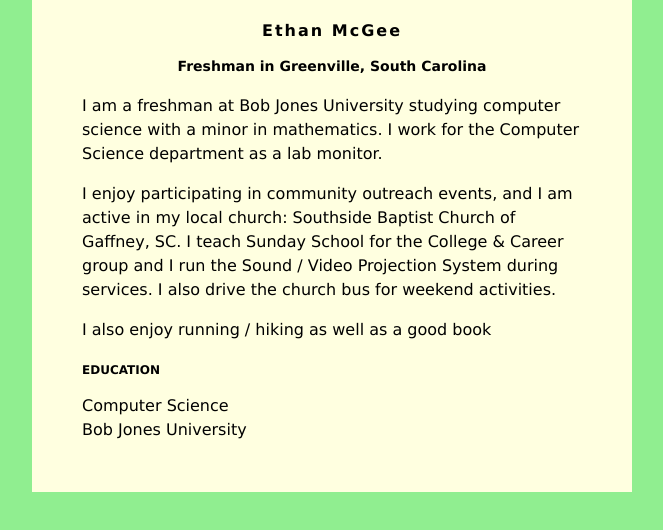
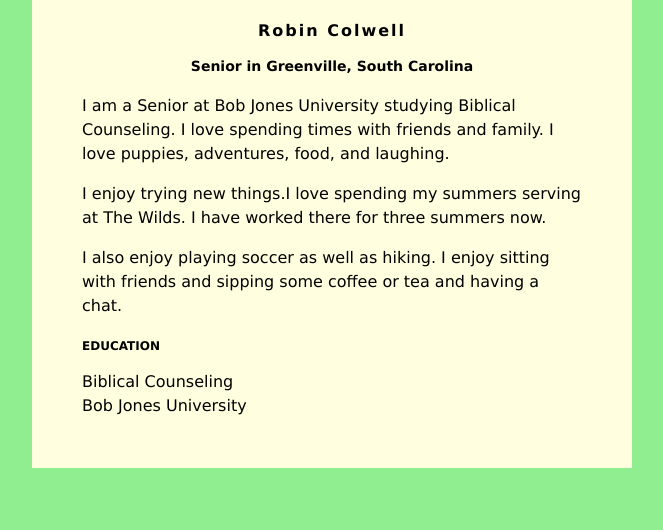
Before and after one commit to Rcolw292/Rcolw292.github.io, a plain HTML site: page index.html in a window 1280 px wide. Shown: the whole page, without its empty margins (308-971 px from the left). Drawn offline with Linux system fonts and the light colour scheme.

Commit message:
Update index.html

```diff
--- a/index.html
+++ b/index.html
@@ -30,19 +30,19 @@ h3 {
 </head>
 <body>
     <div id="content">
-        <h1>Ethan McGee</h1>
-        <h2>Freshman in Greenville, South Carolina</h2>
+        <h1>Robin Colwell</h1>
+        <h2>Senior in Greenville, South Carolina</h2>
 
-         <p>I am a freshman at Bob Jones University studying computer science with a minor in mathematics. I work for the Computer Science department as a lab monitor.</p>
+         <p>I am a Senior at Bob Jones University studying Biblical Counseling. I love spending times with friends and family. I love puppies, adventures, food, and laughing.</p>
          <p>
-            I enjoy participating in community outreach events, and I am active in my local church: Southside Baptist Church of Gaffney, SC.  I teach Sunday School for the College &amp; Career group and I run the Sound / Video Projection System during services.  I also drive the church bus for weekend activities.
+            I enjoy trying new things.I love spending my summers serving at The Wilds.  I have worked there for three summers now.
          </p>
          <p>
-            I also enjoy running / hiking as well as a good book
+            I also enjoy playing soccer as well as hiking. I enjoy sitting with friends and sipping some coffee or tea and having a chat.
          </p>
 
         <h3>EDUCATION</h3>
-        Computer Science<br>
+        Biblical Counseling<br>
         Bob Jones University
     </div>
 
```
